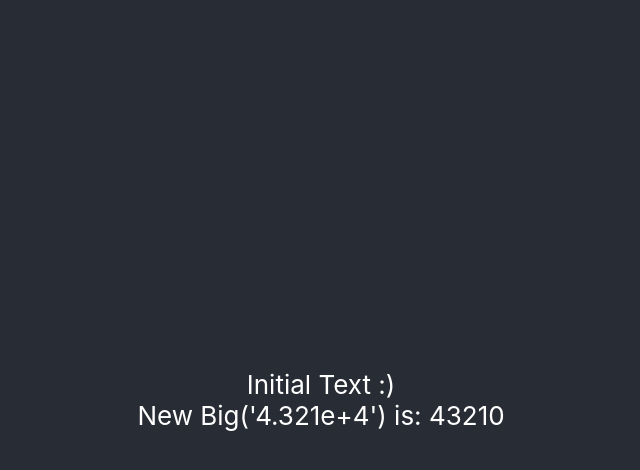
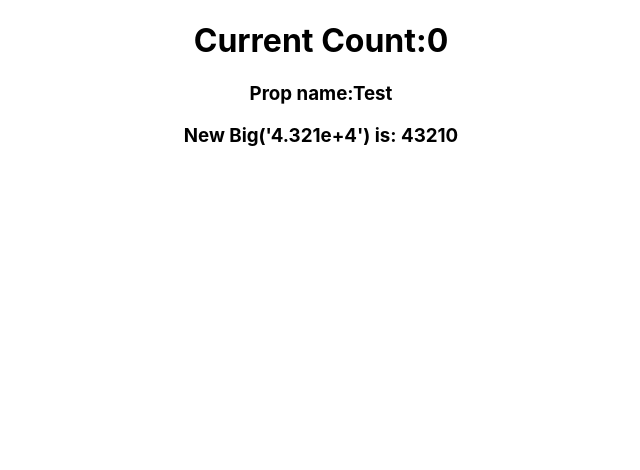
Before and after one commit to dansantander/calculator, a React (Create React App) app: page / in a window 1280 px wide. Shown: the top 470 px of the page, without its empty margins (319-959 px from the left). Built offline with nearby package versions, Linux system fonts and the light colour scheme.

Commit message:
Fix eslint errors

```diff
--- a/src/App.js
+++ b/src/App.js
@@ -9,14 +9,46 @@ const bigMsg = `New Big('4.321e+4') is: ${testBig}`;
 function App() {
   return (
     <div className="App">
-      <header className="App-header">
-        <p>
-          Initial Text :)<br/>
-          {bigMsg}
-        </p>
-      </header>
+      <Counter name="Test" />
     </div>
   );
 }
 
+class Counter extends React.Component {
+  constructor(props) {
+    super(props);
+    this.state = {
+      count: 0,
+    };
+  }
+
+  render() {
+    const { count } = this.state;
+    const { name } = this.props;
+    return (
+      <div>
+        <h1>
+          Current Count:
+          { count }
+        </h1>
+        <h3>
+          Prop name:
+          { name }
+        </h3>
+        <h3>
+          {bigMsg}
+        </h3>
+      </div>
+    );
+  }
+}
+
+Counter.propTypes = {
+  name: PropTypes.string,
+};
+
+Counter.defaultProps = {
+  name: '',
+};
+
 export default App;
--- a/src/index.js
+++ b/src/index.js
@@ -7,5 +7,5 @@ ReactDOM.render(
   <React.StrictMode>
     <App />
   </React.StrictMode>,
-  document.getElementById('root')
+  document.getElementById('root'),
 );
```
